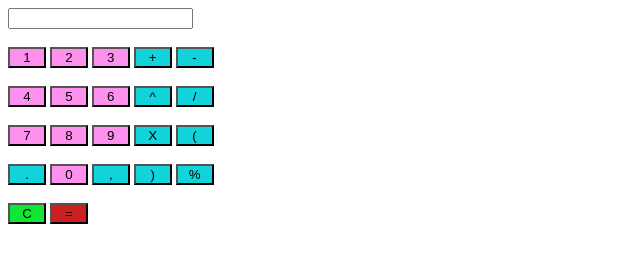
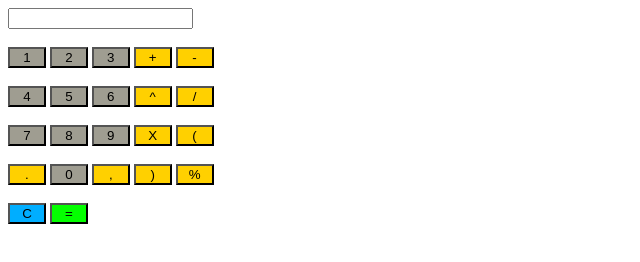
Before and after one commit to rodriguesthalia/matematica2, a plain HTML site: page calculadora.html in a window 1280 px wide. Shown: the whole page, without its empty margins (0-640 px from the left). Drawn offline with nearby package versions, Linux system fonts and the light colour scheme.

Commit message:
Update calculadora.html

```diff
--- a/calculadora.html
+++ b/calculadora.html
@@ -6,43 +6,39 @@
         <script src="jquery.js"></script>
         <script>
             //adiciona valor
-            function adicionar(valor){
+            function adicionar (valor){
                 document.getElementById('visor').value += valor;
             }
             function limpar(){
-                document.getElementById('visor').value ="";
+                document.getElementById('visor').value = "";
             }
             function calcular(){
                 var visor = document.getElementById('visor');
 
                 try{
-                visor.value = eval{visor.value}
-            }catch(error)
+                    visor.value = eval(visor.value)
+                }catch(error){
+                    visor.value = "error"
+                }
+            }
         </script>
         <style>
             .botao{
                 width:3%;
                 height:1.5%;
-                background-color: rgb(255, 145, 238);
-
-            }
+                background-color: rgb(159, 157, 145);}
                 .botaoo{
                 width:3%;
                 height:1.5%;
-                background-color: rgb(18, 211, 217);
-
-            }
+                background-color: rgb(255, 208, 0);}
                 .botaooo{
                 width:3%;
                 height:1.5%;
-                background-color: rgb(15, 232, 51);
-
-            }.botaoooo{
+                background-color: rgb(0, 174, 255);}
+                .botaoooo{
                 width:3%;
                 height:1.5%;
-                background-color: rgb(204, 32, 32);
-
-            }
+                background-color: rgb(4, 255, 0);}
         </style>
     </head>
     <body>
```
Lines whose indentation alone changed are shown as unchanged.
